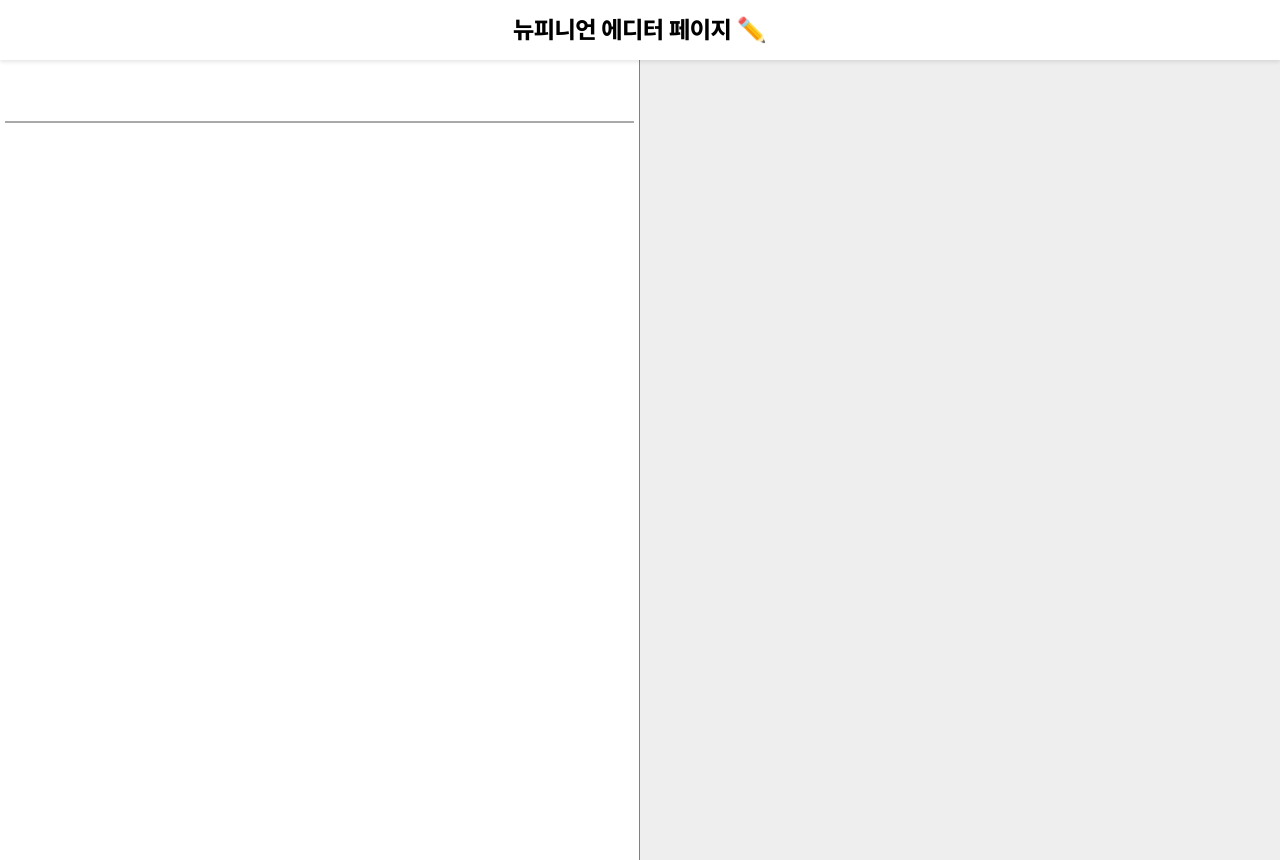
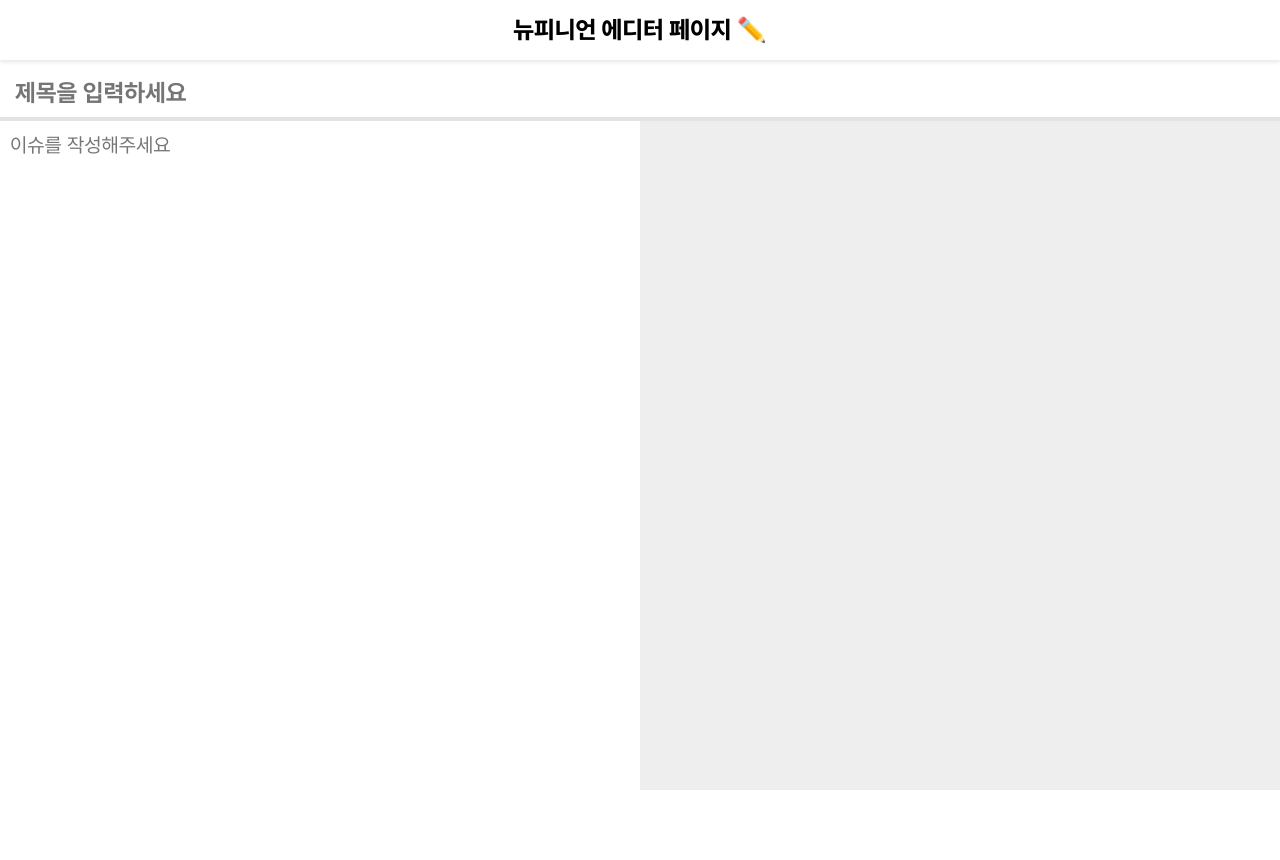
Before and after one commit to Neupinion/neupinion-admin, a React (Create React App) app: page /issue in a window 1280 px wide. After the commit the page ends 800 px from the top, so only its background shows below. Built offline with nearby package versions, Linux system fonts and the light colour scheme.

Commit message:
feat: 제목과 내용 입력하는 컴포넌트 분리

```diff
--- a/src/features/markdown/component/Editor.tsx
+++ b/src/features/markdown/component/Editor.tsx
@@ -1,72 +1,25 @@
-import React, { useEffect, useState } from 'react'
+import React from 'react'
 import styled from 'styled-components'
 
 interface EditorProps {
   onChange: (content: string) => void
 }
 
-export const Editor = (props: EditorProps) => {
-  const [title, setTitle] = useState('')
-  const [content, setContent] = useState('')
-  const handleKeyDown = (event: React.KeyboardEvent<HTMLTextAreaElement>) => {
-    if (event.key === 'Enter') {
-      event.preventDefault()
-    }
-  }
-
-  useEffect(() => {
-    props.onChange(`# ${title}\n` + content)
-  }, [title, content])
-
+const Editor = (props: EditorProps) => {
   return (
-    <EditorWrapper>
-      <EditorTitleBox
-        onChange={e => setTitle(e.target.value)}
-        onKeyDown={handleKeyDown}
-      />
-      <EditorDivider />
-      <EditorTextBox onChange={e => setContent(e.target.value)} />
-    </EditorWrapper>
+    <EditorTextBox
+      placeholder={'이슈를 작성해주세요'}
+      onChange={e => props.onChange(e.target.value)}
+    />
   )
 }
 
-const EditorWrapper = styled.div`
+export default Editor
+
+const EditorTextBox = styled.textarea`
+  font-size: 20px;
   height: 100%;
   width: 50%;
-  display: flex;
-  flex-direction: column;
-  border-right: grey 1px solid;
-`
-
-const EditorDivider = styled.hr`
-  height: 2px;
-  margin: 5px;
-  background: darkgray;
-  border: none;
-`
-
-const EditorTitleBox = styled.textarea`
-  background: #ffffff;
-  font-size: 24px;
-  height: 7%;
-  width: 100%;
-  overflow-x: auto;
-  overflow-y: hidden;
-  white-space: nowrap;
-  outline: none;
-  border: none;
-  resize: none;
-  padding: 15px;
-  font-weight: bold;
-`
-
-const EditorTextBox = styled.textarea`
-  background: #ffffff;
-  font-size: 20px;
-  height: 95%;
-  width: 100%;
-  overflow: auto;
-  scrollbar-color: #c4c4c4 #ffffff;
   outline: none;
   border: none;
   resize: none;
--- /dev/null
+++ b/src/features/markdown/component/WritingTitle.tsx
@@ -0,0 +1,37 @@
+import styled from 'styled-components'
+import React, { useState } from 'react'
+
+const WritingTitle = () => {
+  const [title, setTitle] = useState('')
+
+  const handleKeyDown = (event: React.KeyboardEvent<HTMLTextAreaElement>) => {
+    if (event.key === 'Enter') {
+      event.preventDefault()
+    }
+  }
+
+  return (
+    <Title
+      placeholder={'제목을 입력하세요'}
+      onChange={e => setTitle(e.target.value)}
+      onKeyDown={handleKeyDown}
+    />
+  )
+}
+
+export default WritingTitle
+
+const Title = styled.textarea`
+  background: #ffffff;
+  font-size: 24px;
+  height: 50px;
+  width: 100%;
+  overflow-x: auto;
+  overflow-y: hidden;
+  white-space: nowrap;
+  outline: none;
+  border: none;
+  resize: none;
+  padding: 15px;
+  font-weight: bold;
+`
--- a/src/pages/IssueWritePage.tsx
+++ b/src/pages/IssueWritePage.tsx
@@ -1,15 +1,22 @@
 import React, { useState } from 'react'
 import styled from 'styled-components'
-import { Editor } from '../features/markdown/component/Editor'
 import { MarkdownPreview } from '../features/markdown/component/MarkdownPreview'
+import TitleBox from '../features/markdown/component/WritingTitle'
+import Editor from '../features/markdown/component/Editor'
 
 function IssueWritePage() {
   const [content, setContent] = useState('')
 
   return (
     <Container>
-      <Editor onChange={setContent} />
-      <MarkdownPreview content={content} />
+      <FixedTitle>
+        <TitleBox />
+        <LineDivider />
+      </FixedTitle>
+      <WritingContainer>
+        <Editor onChange={setContent} />
+        <MarkdownPreview content={content} />
+      </WritingContainer>
     </Container>
   )
 }
@@ -17,9 +24,33 @@
 export default IssueWritePage
 
 const Container = styled.div`
-  height: 100vh;
-  width: 100vw;
-  display: inline-flex;
-  flex-direction: row;
+  height: 100%;
+  width: 100%;
+  display: flex;
+  flex-direction: column;
   overflow: hidden;
 `
+
+const FixedTitle = styled.div`
+  position: fixed;
+  background-color: ${({ theme: { colors } }) => colors.white};
+  height: 60px;
+  width: 100%;
+`
+
+const LineDivider = styled.hr`
+  height: 2px;
+  padding: 2px;
+  background: #e3e3e3;
+  border: none;
+`
+
+const WritingContainer = styled.div`
+  margin-top: 60px;
+  height: calc(100% - 70px);
+  display: flex;
+  flex-direction: row;
+  width: 100%;
+  overflow: auto;
+  scrollbar-color: #c4c4c4 #ffffff;
+`
```
